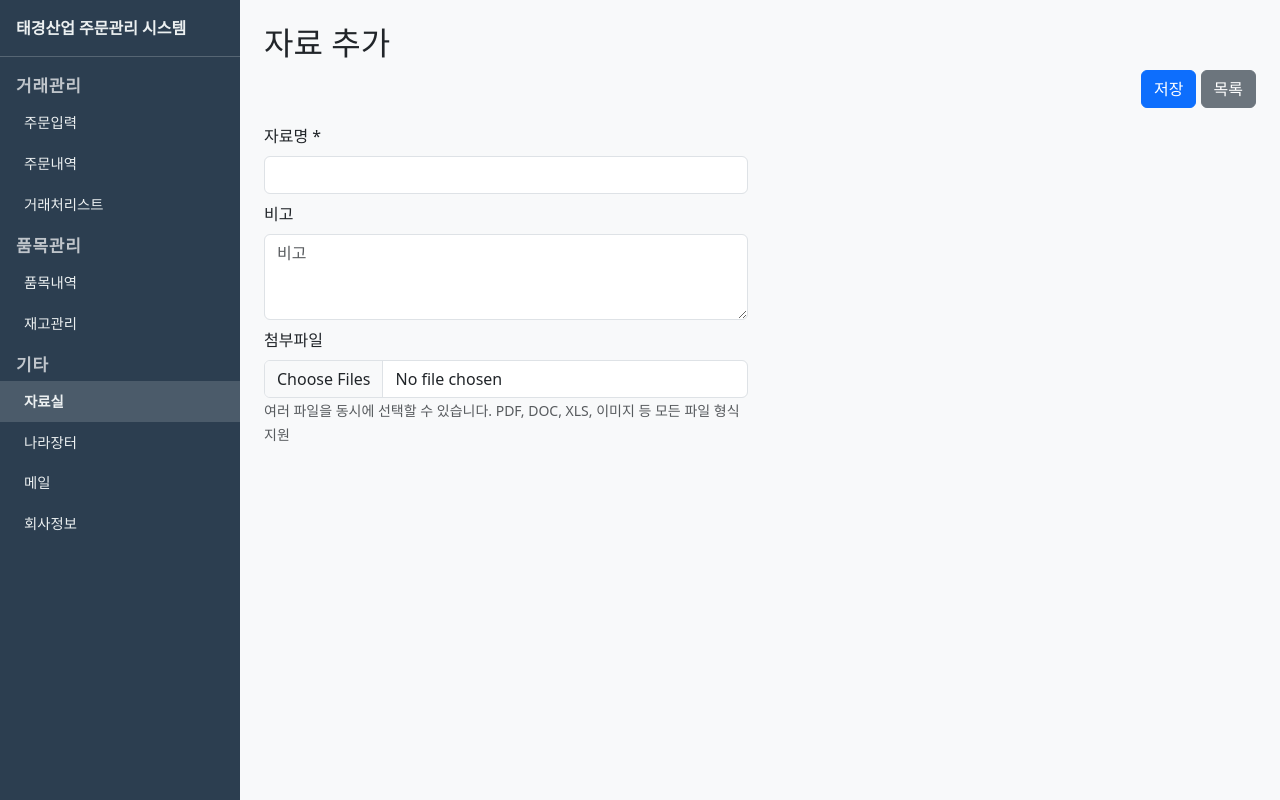
After one commit to stark1313/Invoice_system, a Flask app: page /documents/add in a window 1280 px wide. The commit adds this page. Run offline with Flask 3, Linux system fonts and the light colour scheme.

Commit message:
UI 개선: 자료실 다중첨부, 브랜드명, 열헤더 가운데정렬, 품목삭제 등

```diff
--- a/app.py
+++ b/app.py
@@ -1,5 +1,6 @@
 import os
 from flask import Flask
+from sqlalchemy import text
 from config import SQLALCHEMY_DATABASE_URI, SQLALCHEMY_TRACK_MODIFICATIONS, SECRET_KEY
 from extensions import db
 
@@ -14,6 +15,19 @@ def create_app():
         from routes import register_routes
         register_routes(app)
         db.create_all()
+        # documents 테이블에 file_path, file_name 컬럼 추가 (기존 DB 마이그레이션)
+        try:
+            result = db.session.execute(text("PRAGMA table_info(documents)"))
+            columns = [row[1] for row in result]
+            if "file_path" not in columns:
+                db.session.execute(text("ALTER TABLE documents ADD COLUMN file_path VARCHAR(500)"))
+            if "file_name" not in columns:
+                db.session.execute(text("ALTER TABLE documents ADD COLUMN file_name VARCHAR(255)"))
+            if "updated_at" not in columns:
+                db.session.execute(text("ALTER TABLE documents ADD COLUMN updated_at DATETIME"))
+            db.session.commit()
+        except Exception:
+            db.session.rollback()
     return app
 
 app = create_app()
--- a/routes.py
+++ b/routes.py
@@ -7,7 +7,7 @@ from werkzeug.utils import secure_filename
 from PIL import Image
 from sqlalchemy import or_, extract
 from extensions import db
-from models import Customer, Item, Transaction, TransactionItem, CompanyInfo
+from models import Customer, Item, Transaction, TransactionItem, CompanyInfo, Document, DocumentFile
 from pdf_utils import build_napum_pdf, build_cheonggu_pdf, build_gyeonjeok_pdf
 from utils import amount_to_korean_won
 from config import (
@@ -149,6 +149,135 @@ def register_routes(app):
         ext = company.stamp_path.rsplit(".", 1)[-1].lower()
         mime = {"jpg": "image/jpeg", "jpeg": "image/jpeg", "png": "image/png", "gif": "image/gif", "webp": "image/webp"}.get(ext, "image/png")
         return send_file(company.stamp_path, mimetype=mime)
+
+    # ----- 자료실 -----
+    def _next_document_code():
+        r = db.session.query(db.func.max(Document.code)).filter(Document.code.like("D%")).scalar()
+        n = int(r[1:]) + 1 if r and len(r) > 1 and r[1:].isdigit() else 1
+        return f"D{n:06d}"
+
+    @app.route("/documents")
+    def document_list():
+        q = request.args.get("q", "").strip()
+        query = Document.query
+        if q:
+            like = f"%{q}%"
+            query = query.filter(
+                or_(
+                    Document.name.ilike(like),
+                    Document.memo.ilike(like),
+                )
+            )
+        documents = query.order_by(Document.name).all()
+        return render_template("documents/list.html", documents=documents, q=q)
+
+    def _save_document_files(doc, request):
+        upload_dir = os.path.join(current_app.instance_path, "uploads", "documents")
+        os.makedirs(upload_dir, exist_ok=True)
+        for i, f in enumerate(request.files.getlist("file")):
+            if f and f.filename:
+                safe_name = secure_filename(f"{doc.id}_{doc.code or 'doc'}_{i}_{f.filename}")
+                filepath = os.path.join(upload_dir, safe_name)
+                try:
+                    f.save(filepath)
+                    df = DocumentFile(document_id=doc.id, file_path=filepath, file_name=f.filename)
+                    db.session.add(df)
+                except Exception:
+                    pass
+
+    @app.route("/documents/add", methods=["GET", "POST"])
+    def document_add():
+        if request.method == "POST":
+            doc = Document(
+                code=_next_document_code(),
+                name=request.form.get("name", "").strip(),
+                memo=request.form.get("memo", "").strip() or None,
+            )
+            db.session.add(doc)
+            db.session.flush()
+            _save_document_files(doc, request)
+            db.session.commit()
+            if request.headers.get("X-Requested-With") == "XMLHttpRequest":
+                return jsonify(ok=True)
+            flash("자료가 등록되었습니다.", "success")
+            return redirect(url_for("document_list"))
+        return render_template("documents/form.html", document=None)
+
+    @app.route("/documents/<int:id>/edit", methods=["GET", "POST"])
+    def document_edit(id):
+        doc = Document.query.get_or_404(id)
+        if request.method == "POST":
+            doc.name = request.form.get("name", "").strip()
+            doc.memo = request.form.get("memo", "").strip() or None
+            remove_ids = request.form.getlist("remove_file_id", type=int)
+            for fid in remove_ids:
+                df = DocumentFile.query.filter(DocumentFile.id == fid, DocumentFile.document_id == doc.id).first()
+                if df:
+                    if df.file_path and os.path.isfile(df.file_path):
+                        try:
+                            os.remove(df.file_path)
+                        except Exception:
+                            pass
+                    db.session.delete(df)
+            if request.form.get("remove_legacy_file") == "1" and doc.file_path:
+                if os.path.isfile(doc.file_path):
+                    try:
+                        os.remove(doc.file_path)
+                    except Exception:
+                        pass
+                doc.file_path = None
+                doc.file_name = None
+            _save_document_files(doc, request)
+            db.session.commit()
+            if request.headers.get("X-Requested-With") == "XMLHttpRequest":
+                return jsonify(ok=True)
+            flash("자료가 수정되었습니다.", "success")
+            return redirect(url_for("document_list"))
+        return render_template("documents/form.html", document=doc)
+
+    @app.route("/documents/<int:id>/download")
+    def document_file_download_legacy(id):
+        """기존 단일 파일(doc.file_path) 다운로드 - 하위 호환"""
+        doc = Document.query.get_or_404(id)
+        if not doc.file_path or not os.path.isfile(doc.file_path):
+            flash("첨부파일이 없습니다.", "danger")
+            return redirect(url_for("document_list"))
+        return send_file(
+            doc.file_path,
+            as_attachment=True,
+            download_name=doc.file_name or os.path.basename(doc.file_path),
+        )
+
+    @app.route("/documents/<int:doc_id>/file/<int:file_id>/download")
+    def document_file_download(doc_id, file_id):
+        df = DocumentFile.query.filter(DocumentFile.id == file_id, DocumentFile.document_id == doc_id).first_or_404()
+        if not df.file_path or not os.path.isfile(df.file_path):
+            flash("첨부파일이 없습니다.", "danger")
+            return redirect(url_for("document_list"))
+        return send_file(
+            df.file_path,
+            as_attachment=True,
+            download_name=df.file_name or os.path.basename(df.file_path),
+        )
+
+    @app.route("/documents/<int:id>/delete", methods=["POST"])
+    def document_delete(id):
+        doc = Document.query.get_or_404(id)
+        for df in doc.files:
+            if df.file_path and os.path.isfile(df.file_path):
+                try:
+                    os.remove(df.file_path)
+                except Exception:
+                    pass
+        if doc.file_path and os.path.isfile(doc.file_path):
+            try:
+                os.remove(doc.file_path)
+            except Exception:
+                pass
+        db.session.delete(doc)
+        db.session.commit()
+        flash("자료가 삭제되었습니다.", "success")
+        return redirect(url_for("document_list"))
 
     # ----- Customers -----
     @app.route("/customers")
--- a/templates/base.html
+++ b/templates/base.html
@@ -3,7 +3,7 @@
 <head>
   <meta charset="UTF-8">
   <meta name="viewport" content="width=device-width, initial-scale=1.0">
-  <title>{% block title %}거래·세금 관리{% endblock %}</title>
+  <title>{% block title %}태경산업 주문관리 시스템{% endblock %}</title>
   <link href="https://cdn.jsdelivr.net/npm/bootstrap@5.3.2/dist/css/bootstrap.min.css" rel="stylesheet">
   <style>
     body { display: flex; min-height: 100vh; margin: 0; }
@@ -35,6 +35,7 @@
       background: #f8f9fa; padding: 1.5rem; overflow-x: auto;
     }
     .page-actions { text-align: right; margin-bottom: 1rem; }
+    thead th { text-align: center !important; }
     @media (max-width: 768px) {
       body { flex-direction: column; }
       .sidebar { width: 100%; min-width: auto; }
@@ -44,7 +45,7 @@
 <body>
   <div class="sidebar">
     <div class="sidebar-brand">
-      <a href="{{ url_for('transaction_list') }}">거래·세금 관리</a>
+      <a href="{{ url_for('transaction_list') }}">태경산업 주문관리 시스템</a>
     </div>
     <div class="sidebar-category">거래관리</div>
     <ul class="sidebar-nav sidebar-sub">
@@ -59,6 +60,9 @@
     </ul>
     <div class="sidebar-category">기타</div>
     <ul class="sidebar-nav sidebar-sub">
+      <li class="nav-item"><a class="nav-link {% if request.endpoint and request.endpoint.startswith('document') %}active{% endif %}" href="{{ url_for('document_list') }}">자료실</a></li>
+      <li class="nav-item"><a class="nav-link" href="https://www.g2b.go.kr" target="_blank" rel="noopener">나라장터</a></li>
+      <li class="nav-item"><a class="nav-link" href="https://mail.naver.com" target="_blank" rel="noopener">메일</a></li>
       <li class="nav-item"><a class="nav-link {% if request.endpoint == 'company_info' %}active{% endif %}" href="{{ url_for('company_info') }}">회사정보</a></li>
     </ul>
   </div>
--- /dev/null
+++ b/templates/documents/form.html
@@ -0,0 +1,57 @@
+{% extends "base.html" %}
+{% block title %}{{ '자료 수정' if document else '자료 추가' }}{% endblock %}
+{% block content %}
+<form method="post" enctype="multipart/form-data">
+  <h2 class="mb-2">{{ '자료 수정' if document else '자료 추가' }}</h2>
+  <div class="page-actions mb-3">
+    <button type="submit" class="btn btn-primary">저장</button>
+    <a class="btn btn-secondary" href="{{ url_for('document_list') }}">목록</a>
+  </div>
+  <div class="row">
+    <div class="col-md-6">
+      <div class="mb-2">
+        <label class="form-label">자료명 *</label>
+        <input type="text" name="name" class="form-control" required value="{{ document.name if document else '' }}">
+      </div>
+      <div class="mb-2">
+        <label class="form-label">비고</label>
+        <textarea name="memo" class="form-control" rows="3" placeholder="비고">{{ document.memo if document else '' }}</textarea>
+      </div>
+      <div class="mb-2">
+        <label class="form-label">첨부파일</label>
+        {% if document and (document.files or document.file_path) %}
+        <div class="mb-2">
+          {% for df in document.files %}
+          <div class="d-flex align-items-center gap-2 mb-1">
+            <a href="{{ url_for('document_file_download', doc_id=document.id, file_id=df.id) }}" class="btn btn-outline-secondary btn-sm" target="_blank">{{ df.file_name }}</a>
+            <label class="form-check form-check-inline mb-0">
+              <input type="checkbox" name="remove_file_id" value="{{ df.id }}" class="form-check-input"> 삭제
+            </label>
+          </div>
+          {% endfor %}
+          {% if document.file_path and not document.files %}
+          <div class="d-flex align-items-center gap-2 mb-1">
+            <a href="{{ url_for('document_file_download_legacy', id=document.id) }}" class="btn btn-outline-secondary btn-sm" target="_blank">{{ document.file_name or '첨부파일' }}</a>
+            <label class="form-check form-check-inline mb-0">
+              <input type="checkbox" name="remove_legacy_file" value="1" class="form-check-input"> 삭제
+            </label>
+          </div>
+          {% endif %}
+        </div>
+        {% endif %}
+        <input type="file" name="file" class="form-control" accept="*/*" multiple>
+        <small class="text-muted">여러 파일을 동시에 선택할 수 있습니다. PDF, DOC, XLS, 이미지 등 모든 파일 형식 지원</small>
+      </div>
+    </div>
+  </div>
+</form>
+{% endblock %}
+{% block scripts %}
+<script>
+(function() {
+  document.querySelector('form').addEventListener('submit', function(e) {
+    if (!confirm('저장할까요?')) e.preventDefault();
+  });
+})();
+</script>
+{% endblock %}
```
Also changed, not shown: models.py (+25 -0 lines), templates/documents/list.html (added, +64 -0 lines), templates/items/list.html (+23 -2 lines), instance/invoice.db.
